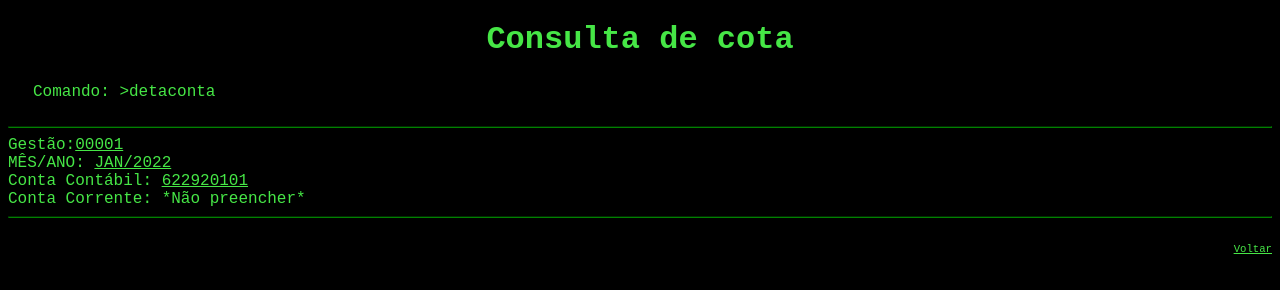
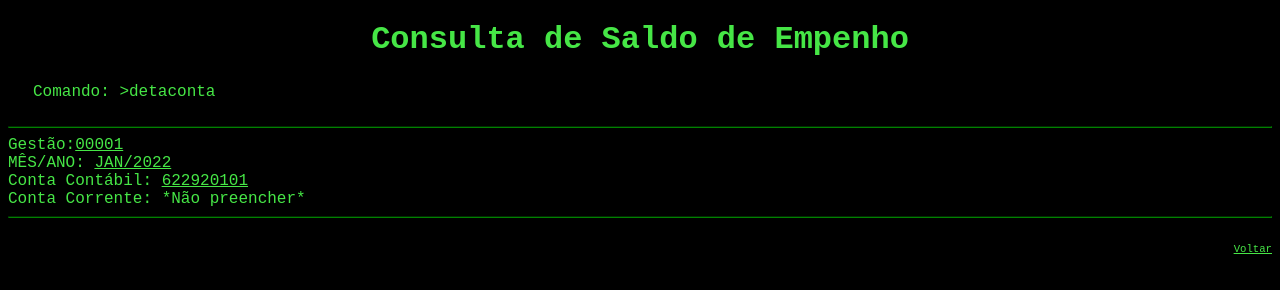
Before and after one commit to FariasFarias/ComandoSiafem, a plain HTML site: page paginas/saldone.html in a window 1280 px wide. Drawn offline with Linux system fonts and the light colour scheme.

Commit message:
correção de h1

```diff
--- a/paginas/saldone.html
+++ b/paginas/saldone.html
@@ -9,7 +9,7 @@
     <link rel="stylesheet" href="../style.css">
 </head>
 <body>
-    <h1>Consulta de cota</h1>
+    <h1>Consulta de Saldo de Empenho</h1>
 
     <p>
         <code>
```
